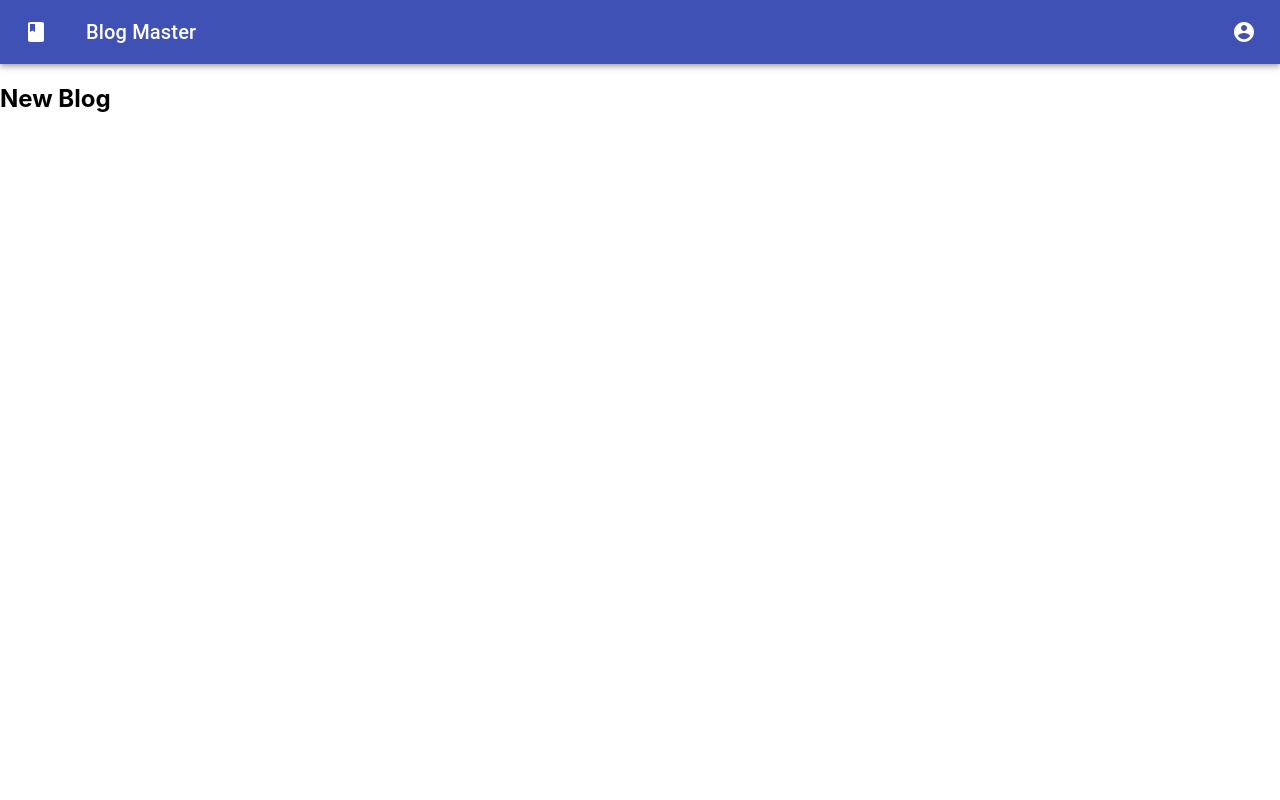
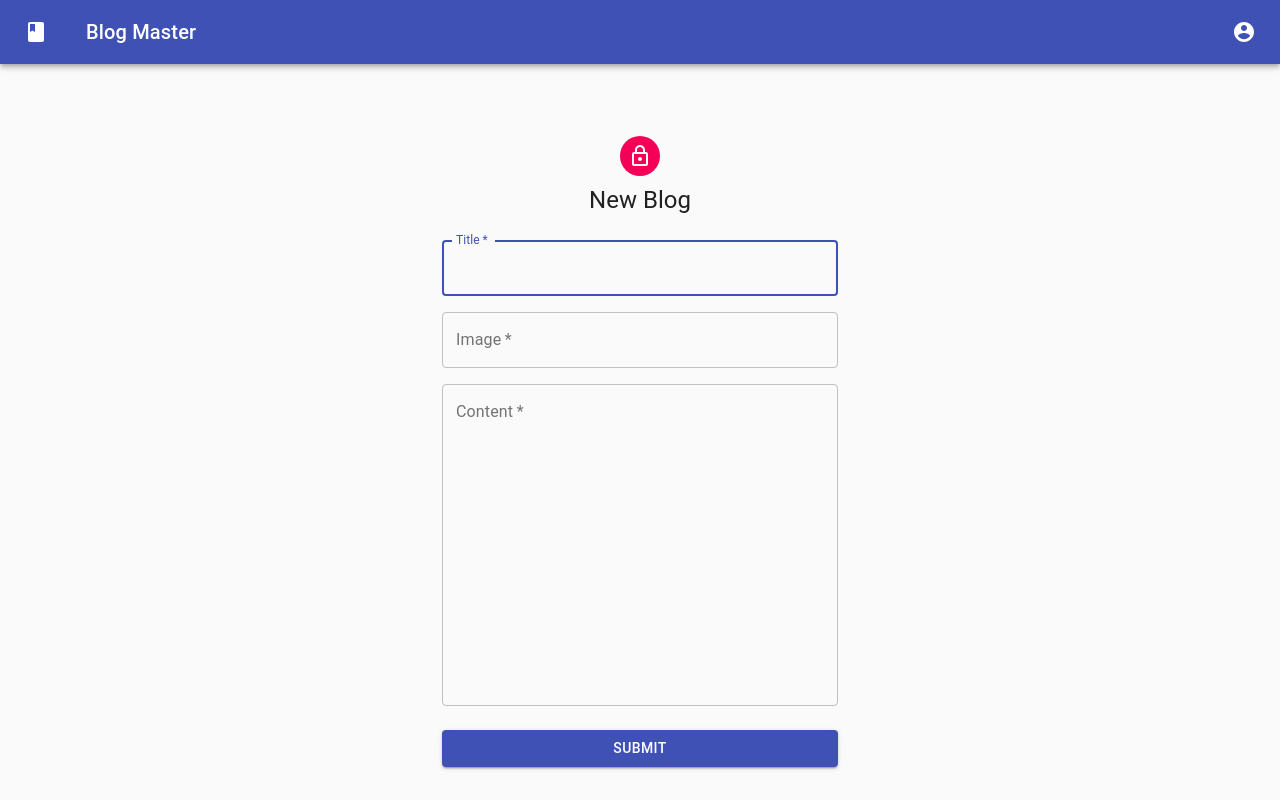
Before and after one commit to edwardBenedict/blog-project-firebase-material-ui, a React (Create React App) app: page /new-blog in a window 1280 px wide. Built offline with nearby package versions, Linux system fonts and the light colour scheme; no server answers; sample sign-in values are in the browser's storage; the HTML template or start-up script is replaced by a standard one.

Commit message:
feat: add blogform

```diff
--- a/src/components/BlogCard.js
+++ b/src/components/BlogCard.js
@@ -9,7 +9,6 @@
 import IconButton from "@material-ui/core/IconButton";
 import FavoriteIcon from "@material-ui/icons/Favorite";
 import { useHistory } from "react-router-dom";
-import VisibilityIcon from "@material-ui/icons/Visibility";
 import ChatBubbleOutlineIcon from "@material-ui/icons/ChatBubbleOutline";
 import placeholder from "../assets/placeholder.png";
 import AccountCircle from "@material-ui/icons/AccountCircle";
@@ -42,7 +41,6 @@
     content,
     get_comment_count,
     get_like_count,
-    get_view_count,
     image,
     published_date,
     slug,
--- /dev/null
+++ b/src/components/BlogForm.js
@@ -0,0 +1,101 @@
+import React from "react";
+import Avatar from "@material-ui/core/Avatar";
+import Button from "@material-ui/core/Button";
+import CssBaseline from "@material-ui/core/CssBaseline";
+import TextField from "@material-ui/core/TextField";
+import Grid from "@material-ui/core/Grid";
+import LockOutlinedIcon from "@material-ui/icons/LockOutlined";
+import Typography from "@material-ui/core/Typography";
+import { makeStyles } from "@material-ui/core/styles";
+import Container from "@material-ui/core/Container";
+
+const useStyles = makeStyles((theme) => ({
+  paper: {
+    marginTop: theme.spacing(8),
+    display: "flex",
+    flexDirection: "column",
+    alignItems: "center",
+  },
+  avatar: {
+    margin: theme.spacing(1),
+    backgroundColor: theme.palette.secondary.main,
+  },
+  form: {
+    width: "100%", // Fix IE 11 issue.
+    marginTop: theme.spacing(3),
+  },
+  submit: {
+    margin: theme.spacing(3, 0, 2),
+  },
+}));
+
+export default function BlogForm({ newBlog, setNewBlog }) {
+  const classes = useStyles();
+
+  return (
+    <Container component="main" maxWidth="xs">
+      <CssBaseline />
+      <div className={classes.paper}>
+        <Avatar className={classes.avatar}>
+          <LockOutlinedIcon />
+        </Avatar>
+        <Typography component="h1" variant="h5">
+          New Blog
+        </Typography>
+        <form className={classes.form} noValidate>
+          <Grid container spacing={2}>
+            <Grid item xs={12}>
+              <TextField
+                variant="outlined"
+                required
+                fullWidth
+                id="title"
+                label="Title"
+                name="title"
+                value={newBlog.title}
+                autoFocus
+                onChange={(e) =>
+                  setNewBlog([...newBlog, (newBlog.title = e.target.value)])
+                }
+              />
+            </Grid>
+            <Grid item xs={12}>
+              <TextField
+                variant="outlined"
+                required
+                fullWidth
+                name="image"
+                label="Image"
+                type="text"
+                id="image"
+                value={newBlog.image}
+              />
+            </Grid>
+            <Grid item xs={12}>
+              <TextField
+                id="outlined-multiline-static"
+                required
+                label="Content"
+                multiline
+                value={newBlog.content}
+                fullWidth
+                rows={15}
+                // defaultValue="Default Value"
+                variant="outlined"
+              />
+            </Grid>
+          </Grid>
+          <Button
+            type="submit"
+            fullWidth
+            variant="contained"
+            color="primary"
+            className={classes.submit}
+          >
+            Submit
+          </Button>
+        </form>
+      </div>
+    </Container>
+  );
+}
--- a/src/pages/NewBlog.js
+++ b/src/pages/NewBlog.js
@@ -1,9 +1,23 @@
-import React from "react";
+import React, { useState } from "react";
+import { useAuth } from "../contexts/AuthContext";
+import { makeStyles } from "@material-ui/core/styles";
+import BlogForm from "../components/BlogForm";
 
 const NewBlog = () => {
+  const { currentUser } = useAuth();
+  const [newBlog, setNewBlog] = useState({
+    author: currentUser.email,
+    title: "",
+    content: "",
+    get_comment_count: 0,
+    get_like_count: 0,
+    image: "",
+    published_date: Date.now(),
+  });
+
   return (
     <div>
-      <h2>New Blog</h2>
+      <BlogForm newBlog={newBlog} setNewBlog={setNewBlog} />
     </div>
   );
 };
```
